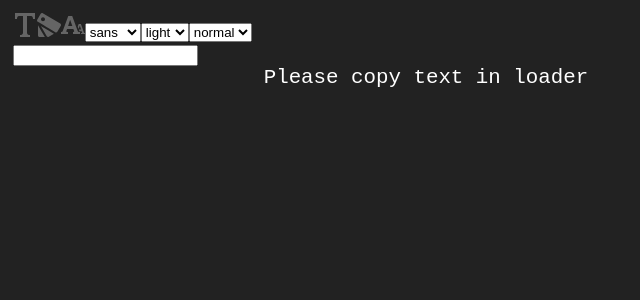
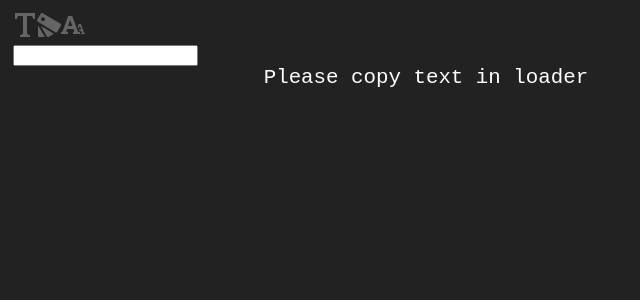
Before and after one commit to jpzk/chopchop, a React (Create React App) app: page / in a window 1280 px wide. Shown: the top 300 px of the page, without its empty margins (0-640 px from the left). Built offline with nearby package versions, Linux system fonts and the light colour scheme.

Commit message:
options cycling

```diff
--- a/src/Options.js
+++ b/src/Options.js
@@ -1,29 +1,40 @@
-import React from 'react';
+import React, {useState} from 'react';
 
 import {FontIcon, ThemeIcon, FontSizeIcon} from './Icons.js';
+import {zooms, fonts, themes} from './theme.js'
 
-import {zooms, fonts, themes} from './theme.js'
+const Option = ({what, init, options, icon, onChange}) => {
+  const [state, setState] = useState(init)
+
+  const len = options.length
+  const handle = () => {
+    setState(state => {
+      const ns = state == options.length - 1? 0 : state + 1
+      const nv = {[what]: options[Object.keys(options)[ns]]}
+      onChange(s => ({...s, ...nv}))
+
+      console.log(ns)
+      return(ns)
+    })
+  }
+
+  return(<span onClick={() => handle()}>{icon}</span>)
+}
 
 export default ({setTheme}) => {
   const registry =
-    [{what:'font', options: fonts},
-     {what:'theme', options: themes},
-     {what:'zoom', options: zooms}]
+    [{what:'font', options: fonts, icon: <FontIcon/>},
+     {what:'theme', options: themes, icon: <ThemeIcon/>},
+     {what:'zoom', options: zooms, icon: <FontSizeIcon/>}]
   return(
     <div id="options">
-    <FontIcon/>
-    <ThemeIcon/>
-    <FontSizeIcon/>
-
      {registry.map((k,i) =>
-      <select name={k.what} key={k.what} onChange={e => {
-        const nv = {[k.what]: k.options[e.target.value]}
-        setTheme(s => ({...s, ...nv}))
-      }}>
-      {Object.keys(k.options).map(o=> {
-        return(<option key={o} value={o}>{o}</option>)
-      })}
-      </select>
+      <Option what={k.what}
+       init={0}
+       key={i}
+       options={k.options}
+       icon={k.icon}
+       onChange={setTheme}/>
     )}
     </div>
   )
```
